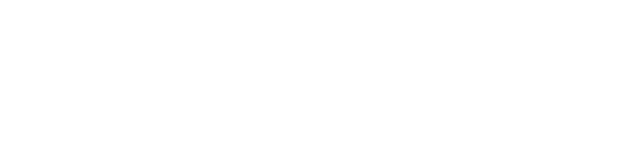
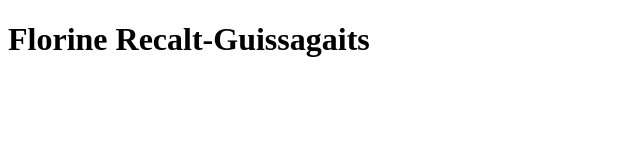
Before and after one commit to florineRcltG/florineRcltG.github.io, a plain HTML site: page index.html in a window 1280 px wide. Shown: the whole page, without its empty margins (0-640 px from the left). Drawn offline with Linux system fonts and the light colour scheme.

Commit message:
Add personal info

```diff
--- a/index.html
+++ b/index.html
@@ -3,9 +3,11 @@
 <head>
     <meta charset="UTF-8">
     <meta name="viewport" content="width=device-width, initial-scale=1.0">
-    <title>Document</title>
+    <title>Florine Recalt</title>
 </head>
+
 <body>
+    <h1>Florine Recalt-Guissagaits</h1>
 
 </body>
 </html>
```
